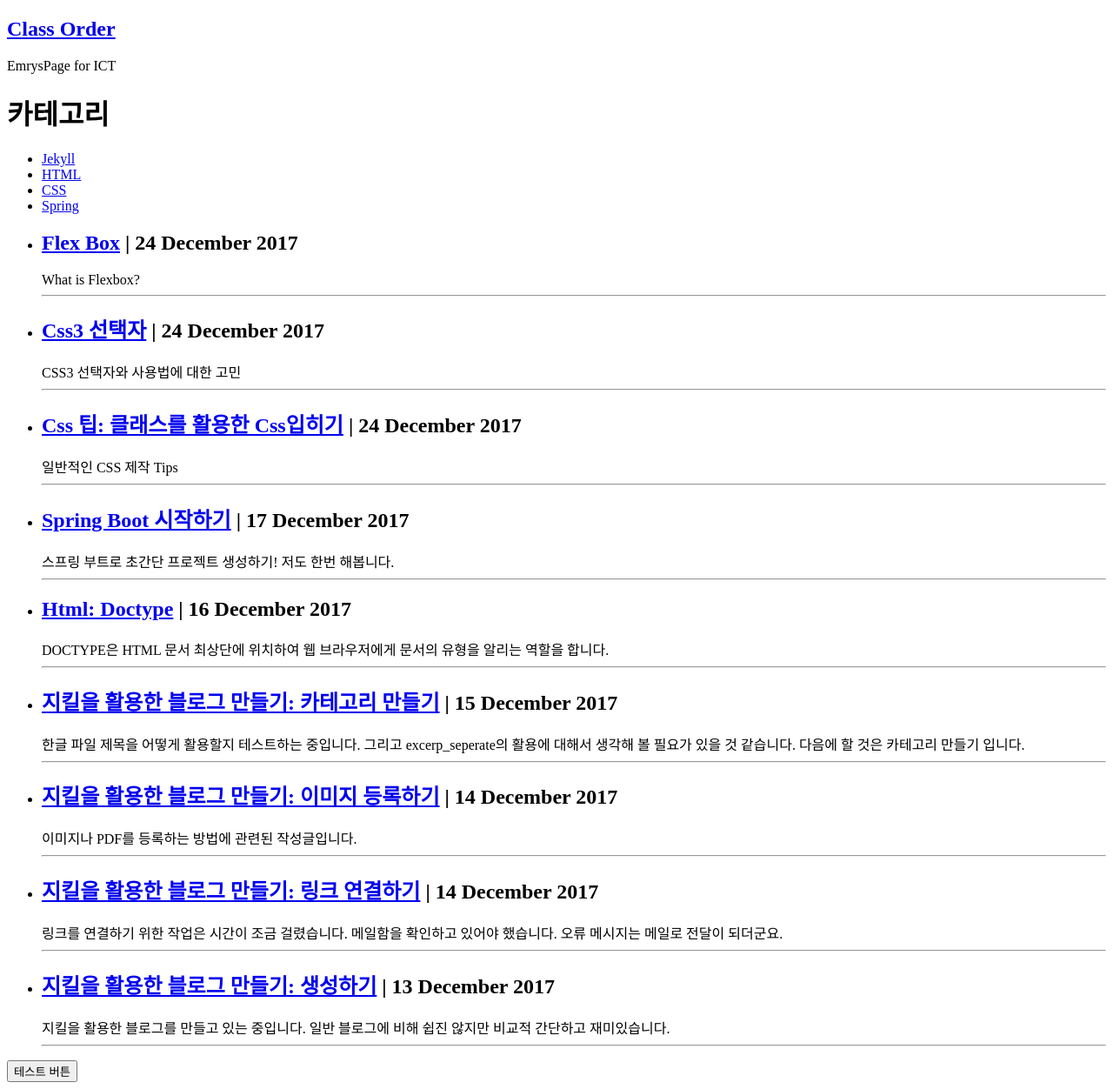
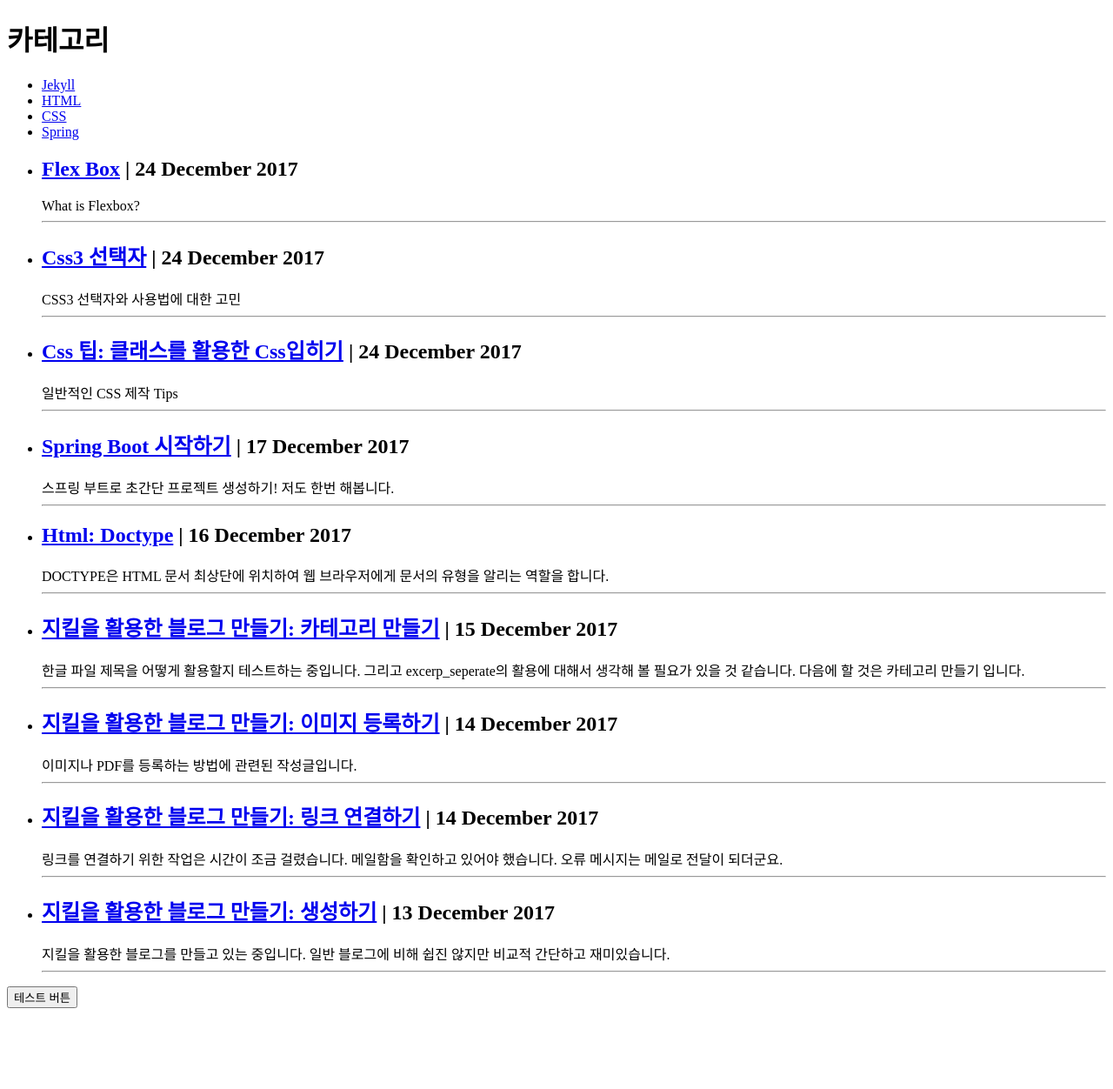
Before and after one commit to ProjectTavern/deprecated-winterguard.github.io, a Jekyll site: the page built from index.html, in a window 1280 px wide. Shown: the whole page at 87% size. Built offline with Jekyll 4.4.1, drawn with Linux system fonts in a browser that asks for light colours; nearby versions of some CDN libraries; the list of posts is cut into pages by our own code; after the commit the page ends 1167 px from its top, so only the background shows below that; some of the changed lines change nothing that is shown.

Commit message:
디폴트로 수정

```diff
--- a/_layouts/index.html
+++ b/_layouts/index.html
@@ -1,7 +1,6 @@
 ---
 layout: default
 ---
-{% include main_title.html %}
 {% include categories.html %}
 <ul>
     {% for post in site.posts %}
```
